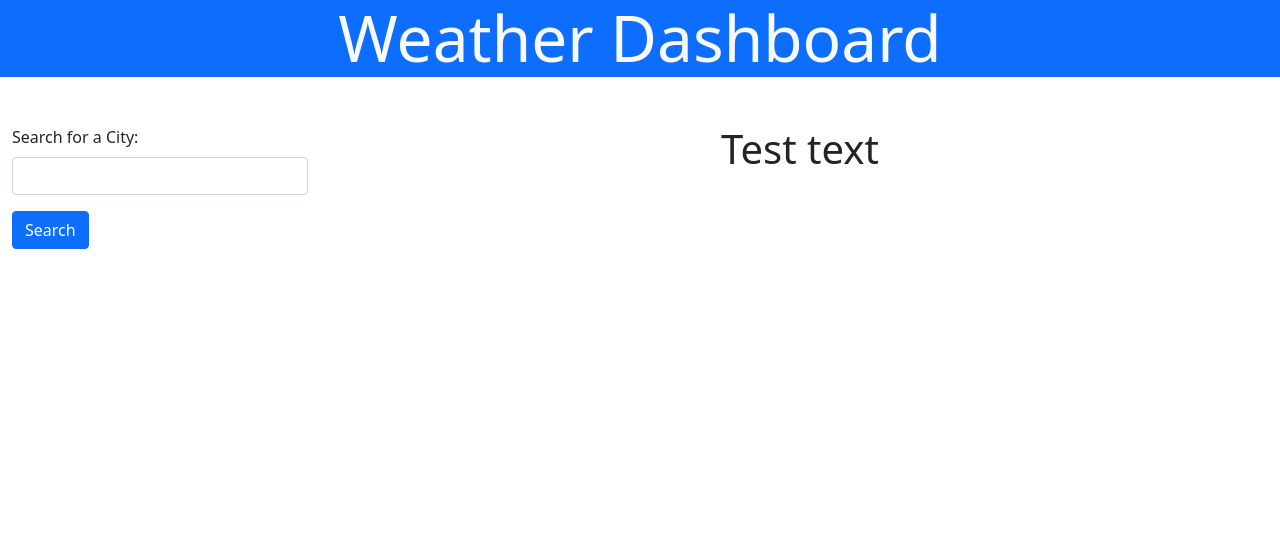
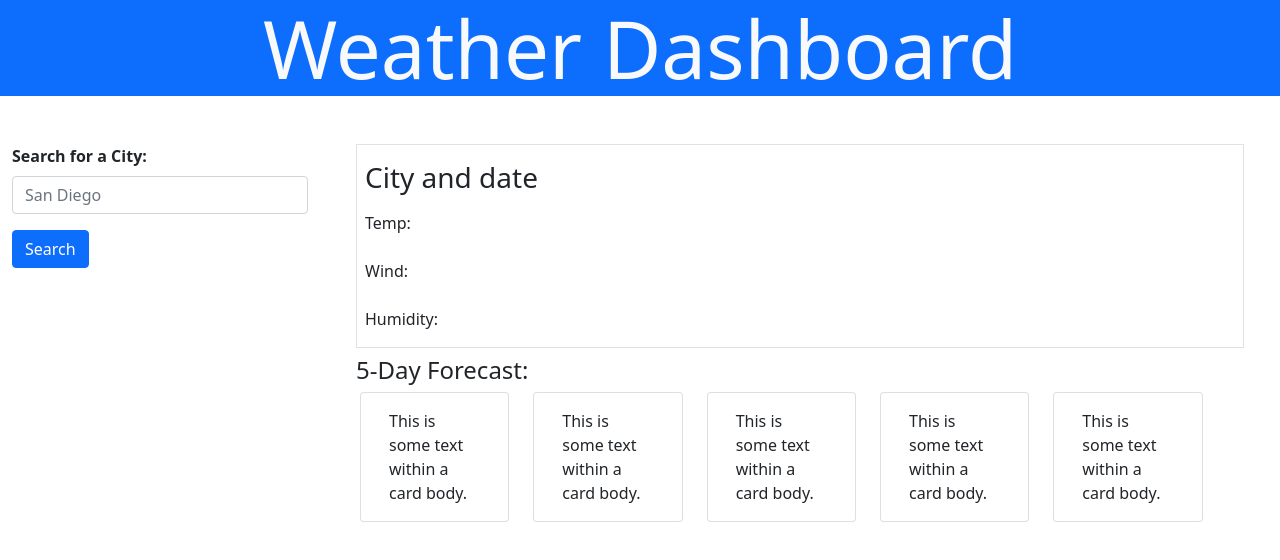
Before and after one commit to Craigien/urban-waddle-module-06-challenge, a plain HTML site: page index.html in a window 1280 px wide. Drawn offline with nearby package versions, Linux system fonts and the light colour scheme.

Commit message:
Completed initial HTML and bootstrap styling

```diff
--- a/index.html
+++ b/index.html
@@ -3,24 +3,23 @@
 <head>
     <meta charset="UTF-8">
     <meta name="viewport" content="width=device-width, initial-scale=1.0">
-
-    <link href="https://cdn.jsdelivr.net/npm/bootstrap@5.1.3/dist/css/bootstrap.min.css" rel="stylesheet" integrity="sha384-1BmE4kWBq78iYhFldvKuhfTAU6auU8tT94WrHftjDbrCEXSU1oBoqyl2QvZ6jIW3" crossorigin="anonymous">
-
+    <link href="https://cdn.jsdelivr.net/npm/bootstrap@5.1.3/dist/css/bootstrap.min.css" rel="stylesheet"
+    integrity="sha384-1BmE4kWBq78iYhFldvKuhfTAU6auU8tT94WrHftjDbrCEXSU1oBoqyl2QvZ6jIW3" crossorigin="anonymous">
     <title>Weather Dashboard</title>
 </head>
 <body>
 
     <header>
-        <h3 class="display-3 text-light bg-primary text-center">Weather Dashboard</h3>
+        <h1 class="display-1 text-light bg-primary text-center">Weather Dashboard</h1>
     </header>
 
     <div class="container-fluid my-5">
         <div class="row">
             <aside class="col-3">
-                <form>
+                <form id="city-search">
                     <div class="mb-3">
-                        <label for="city" class="form-label">Search for a City:</label>
-                        <input type="email" class="form-control" id="city">
+                        <label for="city" class="form-label fw-bold">Search for a City:</label>
+                        <input type="email" class="form-control" id="city" placeholder="San Diego">
                     </div>
                     <button type="submit" class="btn btn-primary">Search</button>
                 </form>
@@ -28,14 +27,51 @@
                 <div id="city-history"></div>
             </aside>
 
-            <section class="col-9 text-center">
-                <h1>Test text</h1>
+            <section class="col-9">
+                <div class="container-fluid">
+                    <section class="col-12 border">
+                        <h3 class="pt-3 ps-2">City and date</h3>
+                        <p class="pt-2 ps-2">Temp:</p>
+                        <p class="pt-2 ps-2">Wind:</p>
+                        <p class="pt-2 ps-2">Humidity:</p>
+                    </section>
+                    <div class="row">
+                        <h4 class="pt-2">5-Day Forecast:</h4>
+                    </div>
+                    <div class="row ms-1">
+                        <div class="card col-2 me-4">
+                            <div class="card-body">
+                                This is some text within a card body.
+                            </div>
+                        </div>
+                        <div class="card col-2 me-4">
+                            <div class="card-body">
+                                This is some text within a card body.
+                            </div>
+                        </div>
+                        <div class="card col-2 me-4">
+                            <div class="card-body">
+                                This is some text within a card body.
+                            </div>
+                        </div>
+                        <div class="card col-2 me-4">
+                            <div class="card-body">
+                                This is some text within a card body.
+                            </div>
+                        </div>
+                        <div class="card col-2">
+                            <div class="card-body">
+                                This is some text within a card body.
+                            </div>
+                        </div>
+
             </section>
 
         </div>
     </div>
 
-    <script src="https://cdn.jsdelivr.net/npm/bootstrap@5.1.3/dist/js/bootstrap.bundle.min.js" integrity="sha384-ka7Sk0Gln4gmtz2MlQnikT1wXgYsOg+OMhuP+IlRH9sENBO0LRn5q+8nbTov4+1p" crossorigin="anonymous"></script>
+    <script src="https://cdn.jsdelivr.net/npm/bootstrap@5.1.3/dist/js/bootstrap.bundle.min.js"
+    integrity="sha384-ka7Sk0Gln4gmtz2MlQnikT1wXgYsOg+OMhuP+IlRH9sENBO0LRn5q+8nbTov4+1p" crossorigin="anonymous"></script>
 
 </body>
 </html>
```
